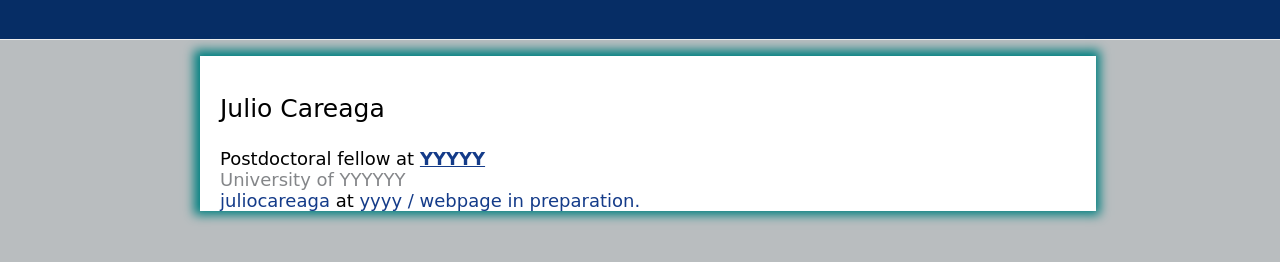
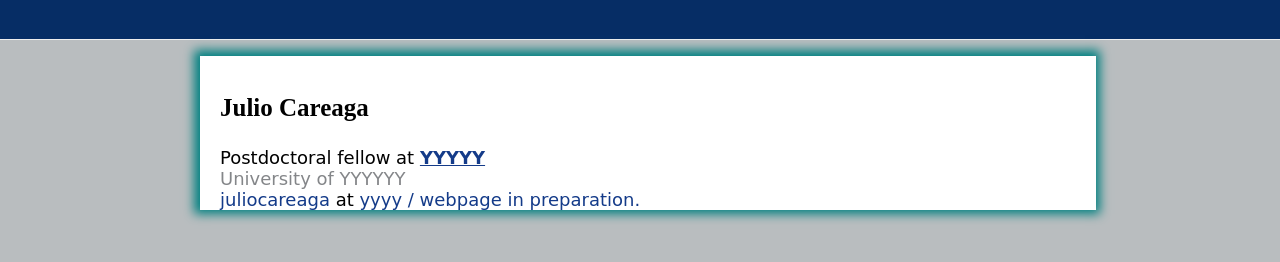
Before and after one commit to juliocareaga/juliocareaga.github.io, a plain HTML site: page index.html in a window 1280 px wide. Drawn offline with Linux system fonts and the light colour scheme.

Commit message:
Update index.html

```diff
--- a/index.html
+++ b/index.html
@@ -233,8 +233,8 @@ mark.blue {
 <p style="color:white">
 .
 </p>
-<p style = "color:black;font-family: 'Brush Script MT', cursive; margin-left:20px; margin-top:20px; font-size:25px;">
-Julio Careaga
+<p style = "color:black; margin-left:20px; margin-top:20px; font-size:25px;">
+<b>Julio Careaga</b>
 </p>
 </p>
 <p style = "color:black;font-family: 'Luminari', cursive; margin-left:20px; margin-top:2px; font-size:18px;">
```
